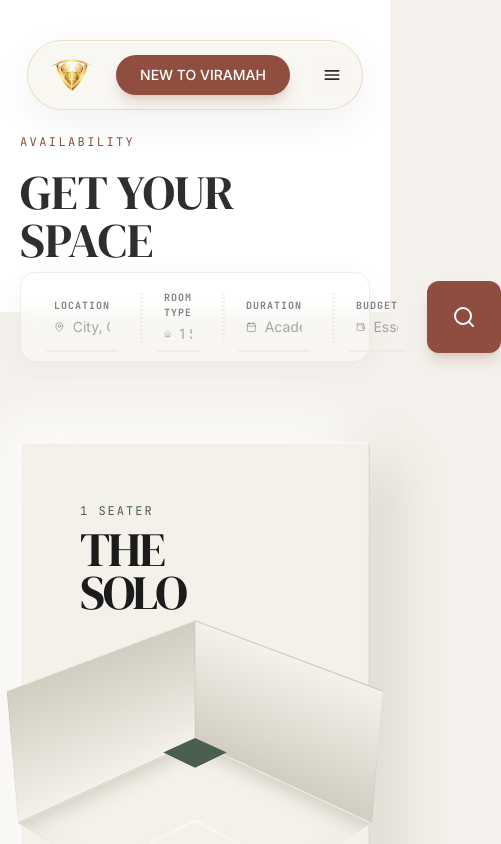
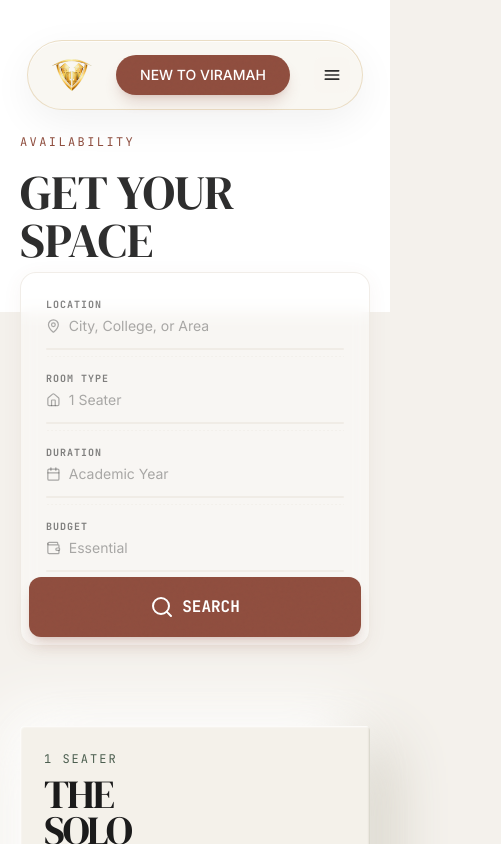
Before and after one commit to viramah-tech/Viramah-main, a Next.js app: page /rooms in a window 390 px wide. Shown: the top 844 px of the page, 501 px wide, since content can reach past the window. Built offline with nearby package versions, Linux system fonts and the light colour scheme.

Commit message:
FULLY MOBILE OPTIMIZED

```diff
--- a/src/components/search/SearchBar.tsx
+++ b/src/components/search/SearchBar.tsx
@@ -27,7 +27,7 @@ export function SearchBar() {
     const [hoveredSegment, setHoveredSegment] = useState<string | null>(null);
 
     return (
-        <div className="w-full max-w-[1000px] h-[90px] rounded-2xl flex items-center p-2 gap-1 relative z-20 border border-sand-dark/60 bg-white/40 backdrop-blur-sm shadow-[0_4px_20px_rgba(142,77,62,0.06)]">
+        <div className="w-full max-w-[1000px] h-auto md:h-[90px] rounded-2xl flex flex-col md:flex-row items-center p-2 gap-1 relative z-20 border border-sand-dark/60 bg-white/40 backdrop-blur-sm shadow-[0_4px_20px_rgba(142,77,62,0.06)]">
             {SEGMENTS.map((segment, index) => {
                 const isActive = activeSegment === segment.id;
                 const isHovered = hoveredSegment === segment.id;
@@ -42,11 +42,16 @@ export function SearchBar() {
                         onBlur={() => setActiveSegment(null)}
                         onClick={() => setActiveSegment(segment.id)}
                         className={cn(
-                            "relative h-full flex flex-col justify-center px-6 rounded-xl cursor-text transition-colors duration-300 border border-transparent",
+                            "relative w-full md:w-auto h-[70px] md:h-full flex flex-col justify-center px-4 md:px-6 rounded-xl cursor-text transition-colors duration-300 border border-transparent",
                             isActive ? "bg-white/60 border-sand-dark shadow-[inset_0_0_15px_rgba(0,0,0,0.04)]" : "hover:bg-white/30"
                         )}
                         style={{
-                            flex: isActive ? 1.8 : isHovered ? 1.4 : 1,
+                            // flex: isActive ? 1.8 : isHovered ? 1.4 : 1, // Keep this for desktop only if possible, or handle with media queries/conditional logic.
+                            // Simplified for now to let framer motion handle layout changes or simple flex grow.
+                            // For mobile we want full width, for desktop we want proportional.
+                            // We can use a custom class or inline style with media query hook if strictly needed,
+                            // but flex-grow usually works well.
+                            flexGrow: isActive ? 2 : isHovered ? 1.5 : 1,
                         }}
                         transition={{
                             type: "spring",
@@ -55,12 +60,22 @@ export function SearchBar() {
                         }}
                     >
 
-                        {/* Pneumatic Rib Divider */}
+                        {/* Pneumatic Rib Divider - Desktop Only */}
                         {index > 0 && (
                             <div
-                                className="absolute left-0 top-[15%] h-[70%] w-[3px] opacity-50"
+                                className="hidden md:block absolute left-0 top-[15%] h-[70%] w-[3px] opacity-50"
                                 style={{
                                     background: "repeating-linear-gradient(to bottom, var(--sand-dark), var(--sand-dark) 2px, transparent 2px, transparent 4px)"
+                                }}
+                            />
+                        )}
+
+                        {/* Mobile Divider */}
+                        {index > 0 && (
+                            <div
+                                className="md:hidden absolute top-0 left-[5%] right-[5%] h-[1px] w-[90%] opacity-30"
+                                style={{
+                                    background: "repeating-linear-gradient(to right, var(--sand-dark), var(--sand-dark) 2px, transparent 2px, transparent 4px)"
                                 }}
                             />
                         )}
@@ -107,11 +122,12 @@ export function SearchBar() {
 
             {/* Search Button */}
             <motion.button
-                whileHover={{ width: 90, scale: 0.98 }}
+                whileHover={{ scale: 0.98 }}
                 whileTap={{ scale: 0.95, rotate: 2 }}
-                className="h-full w-[74px] bg-terracotta-raw rounded-xl flex items-center justify-center text-white shrink-0 hover:bg-terracotta-raw/90 transition-colors duration-300 shadow-lg shadow-terracotta-raw/20 relative overflow-hidden"
+                className="w-full md:w-[74px] h-[60px] md:h-full bg-terracotta-raw rounded-xl flex items-center justify-center text-white shrink-0 hover:bg-terracotta-raw/90 transition-colors duration-300 shadow-lg shadow-terracotta-raw/20 relative overflow-hidden"
             >
                 <Search className="w-6 h-6 relative z-10" />
+                <span className="md:hidden ml-2 font-mono font-bold">SEARCH</span>
                 {/* Click flash effect */}
                 <motion.div
                     className="absolute inset-0 bg-white/10"
--- a/src/components/ui/RoomCard.tsx
+++ b/src/components/ui/RoomCard.tsx
@@ -51,7 +51,7 @@ export function RoomCard({ title, type, price, className }: RoomCardProps) {
             onMouseMove={handleMouseMove}
             onMouseLeave={handleMouseLeave}
             className={cn(
-                "group relative w-full h-[640px] bg-pulp-base rounded-[4px] p-[60px]",
+                "group relative w-full h-[500px] md:h-[640px] bg-pulp-base rounded-[4px] p-6 md:p-[60px]",
                 "shadow-[-20px_-20px_60px_var(--pulp-highlight),20px_20px_60px_var(--pulp-shadow),inset_1px_1px_2px_var(--pulp-highlight),inset_-1px_-1px_2px_var(--pulp-shadow)]",
                 "hover:z-10 transition-all duration-500 ease-[cubic-bezier(0.23,1,0.32,1)] cursor-crosshair",
                 className
@@ -67,7 +67,7 @@ export function RoomCard({ title, type, price, className }: RoomCardProps) {
                     <span className="font-mono text-[0.75rem] text-card-accent tracking-[2px] uppercase block mb-2">
                         {type}
                     </span>
-                    <h3 className="font-display text-[3rem] text-ink-black leading-[0.9] uppercase tracking-[-2px]">
+                    <h3 className="font-display text-[2.5rem] md:text-[3rem] text-ink-black leading-[0.9] uppercase tracking-[-2px]">
                         {title.split(" ").map((word, i) => (
                             <span key={i}>
                                 {word}
@@ -79,7 +79,7 @@ export function RoomCard({ title, type, price, className }: RoomCardProps) {
 
                 {/* 3D Isometric Room Viewport */}
                 <div
-                    className="absolute top-1/2 left-1/2 w-[320px] h-[320px] -translate-x-1/2 -translate-y-[40%]"
+                    className="absolute top-1/2 left-1/2 w-[320px] h-[320px] -translate-x-1/2 -translate-y-[40%] scale-75 md:scale-100 origin-center"
                     style={{ perspective: "1200px" }}
                 >
                     <motion.div
```
